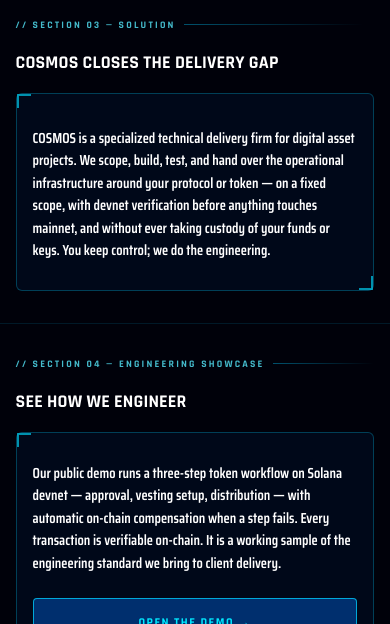
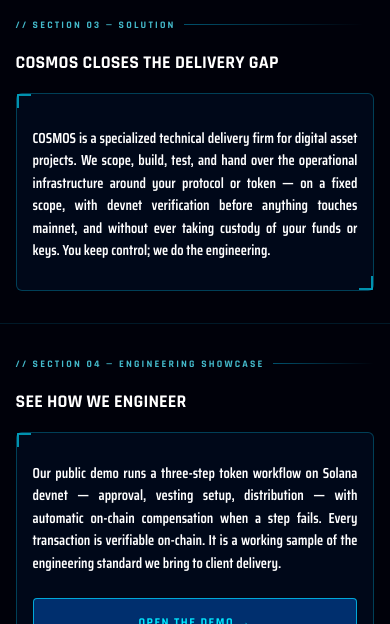
Before and after one commit to cosmosledgerlabs/cosmosledgerlabs-website, a Next.js app: page / in a window 390 px wide. Shown: the part 1460-2084 px from the top of the page. Built offline with nearby package versions, Linux system fonts and the light colour scheme; no server answers.

Commit message:
Remove text-align from ecoText class

```diff
--- a/components/Sections.module.css
+++ b/components/Sections.module.css
@@ -309,7 +309,7 @@
   overflow-wrap: anywhere;
   text-wrap: pretty;
 }
-  .ecoText{ font-size:14.5px; text-align:left; }
+  .ecoText{ font-size:14.5px; }
 }
 
 /* ===== 创始人科技卡(01/02/03)—— 青色发光、方正、对齐 ===== */
```
